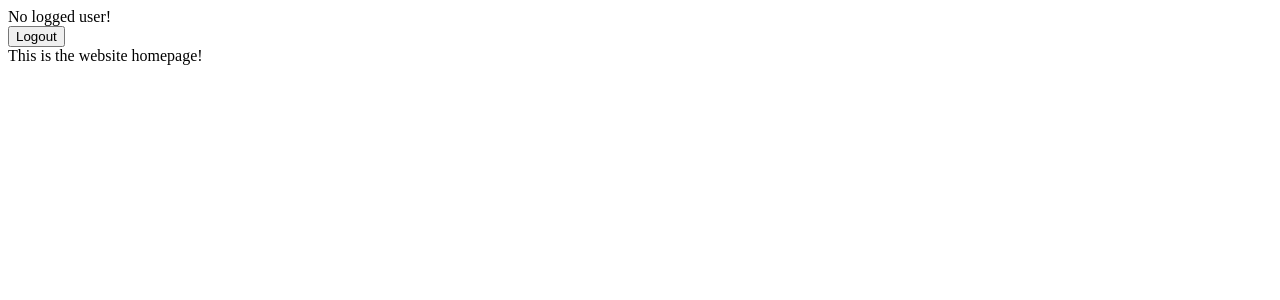
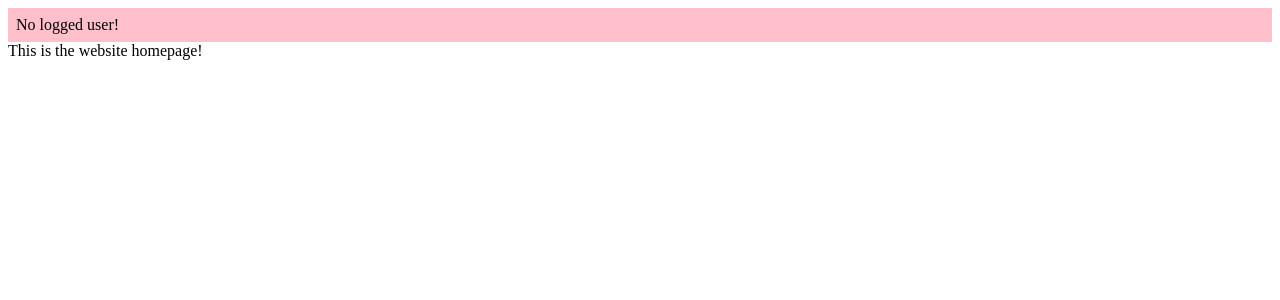
Before and after one commit to augustolfp/firebaseAuthTest_frontend, a React (Vite) app: page / in a window 1280 px wide. Shown: the top 300 px of the page. Built offline with nearby package versions, Linux system fonts and the light colour scheme; no server answers.

Commit message:
feat(NavBar): add css styling

```diff
--- a/package.json
+++ b/package.json
@@ -10,11 +10,13 @@
     "preview": "vite preview"
   },
   "dependencies": {
+    "@types/styled-components": "^5.1.26",
     "axios": "^1.4.0",
     "firebase": "^9.22.0",
     "react": "^18.2.0",
     "react-dom": "^18.2.0",
-    "react-router-dom": "^6.11.1"
+    "react-router-dom": "^6.11.1",
+    "styled-components": "^6.0.0-rc.1"
   },
   "devDependencies": {
     "@types/react": "^18.0.28",
--- a/src/components/NavBar/index.tsx
+++ b/src/components/NavBar/index.tsx
@@ -1,3 +1,4 @@
+import styled from "styled-components";
 import { useAuth } from "../../contexts/AuthContext";
 import { useNavigate } from "react-router-dom";
 
@@ -15,13 +16,21 @@ export default function NavBar() {
     }
 
     return (
-        <>
+        <Container>
             {currentUser ? (
                 <div>Current user: {currentUser.email}</div>
             ) : (
                 <div>No logged user!</div>
             )}
-            <button onClick={handleLogout}>Logout</button>
-        </>
+            {currentUser && <button onClick={handleLogout}>Logout</button>}
+        </Container>
     );
 }
+
+const Container = styled.div`
+    display: flex;
+    margin: 0;
+    padding: 8px;
+    justify-content: space-between;
+    background-color: pink;
+`;
```
Also changed, not shown: 1 other file (tests, documents, lock files or other folders).
